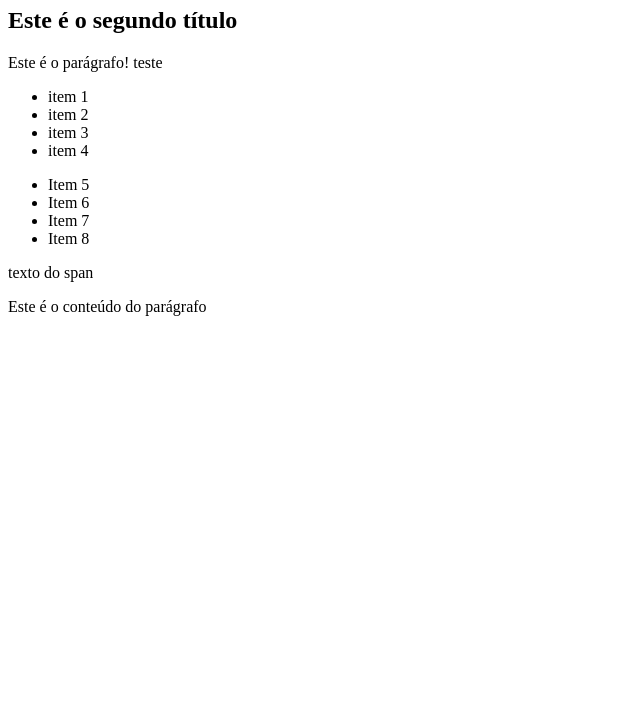
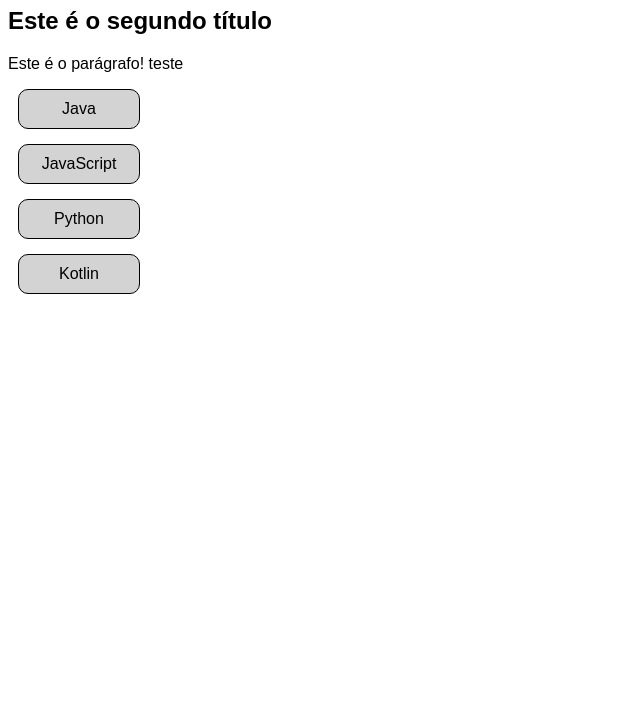
Before and after one commit to simonsousa/javascript-basico-ao-avancado, a plain HTML site: page index.html in a window 1280 px wide. Shown: the part 73-800 px from the top of the page, without its empty margins (0-640 px from the left). Drawn offline with Linux system fonts and the light colour scheme.

Commit message:
aprendendo o método addEventListener()

```diff
--- /dev/null
+++ b/addEventListener().js
@@ -0,0 +1,35 @@
+let cursos = [...document.querySelectorAll(".curso")] // cria um array com todos os elementos com a classe=curso
+
+cursos.map((element) => {
+    element.addEventListener("click",(event) => {
+        const destaque = event.target;
+        destaque.classList.add("destaque");
+        console.log(`O elemento de conteúdo: ${element.innerHTML}, de id: ${element.id} foi clicado!!!`);
+    })
+})
+
+// const msg = () => {
+//     alert('botão clicado!');
+//     btnJava.style.background = 'green';
+//     btnJava.textContent = 'btn clicado';
+// }
+// btnJava.addEventListener("click",msg);
+
+
+// const msg = () => {
+//     alert('botão clicado!');
+//     btnJava.style.background = 'green';
+//     btnJava.textContent = 'btn clicado';
+// }
+
+// btnJava.addEventListener("click",(evento) =>{
+//      console.log(evento.target); //vai mostrar quem disparou o evento(PointerEvent)
+//     const destaque = evento.target;
+//     destaque.classList.add("destaque");
+// })
+
+
+// btnJava.addEventListener("click", () => {
+//     alert('o botao foi clicado!!');
+//     btnJava.style.background = 'yellow';
+// })
--- a/index.html
+++ b/index.html
@@ -4,6 +4,33 @@
     <meta charset="UTF-8">
     <meta name="viewport" content="width=device-width, initial-scale=1.0">
     <title>praticando Árvore Dom</title>
+    <style>
+        body {
+            font-family: Arial, Helvetica, sans-serif;
+        }
+
+        div {
+            background-color: lightgray;
+            width: 100px;
+            margin: 15px 10px;
+            padding: 10px;
+            text-align: center;
+            border-radius: 10px;
+            border: 1px solid black;
+        }
+
+        div:hover {
+            background-color: rgb(13, 141, 184);
+            color: white;
+        }
+
+        .destaque {
+            background-color: red;
+            color: white;
+            border: 2px solid black;
+        }
+
+    </style>
 </head>
 <body>
     <h1 id="title">Título principal</h1>
@@ -12,22 +39,11 @@
 
     <p id="paragrafo">Este é o parágrafo! <span>teste</span></p>
 
-    <ul id="lista">
-        <li class="item">item 1</li>
-        <li class="item">item 2</li>
-        <li class="item">item 3</li>
-        <li class="item">item 4</li>
-    </ul>
+    <div id="c1" class="curso c1">Java</div>
+    <div id="c2" class="curso c2">JavaScript</div>
+    <div id="c3" class="curso c3">Python</div>
+    <div id="c4" class="curso c4">Kotlin</div>
 
-    <ul id="lista2">
-        <li class="item">Item 5</li>
-        <li class="item">Item 6</li>
-        <li class="item">Item 7</li>
-        <li class="item">Item 8</li>
-    </ul>
-
-    <div id="container"></div>
-
-    <script src="createElement().js"></script>
+    <script src="addEventListener().js"></script>
 </body>
 </html>
```
Also changed, not shown: node_5c69720663513.tmp.js (deleted, +0 -12 lines), node_d7990b4377c92.tmp.js (deleted, +0 -24 lines).
